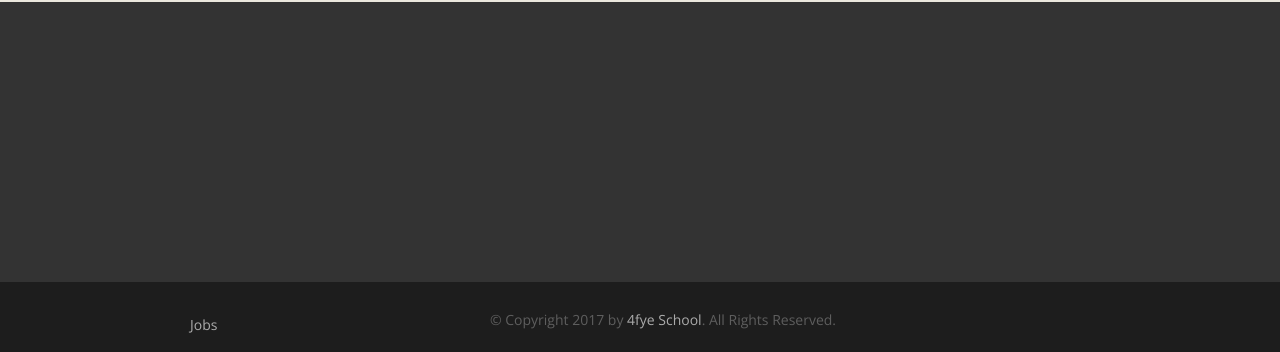
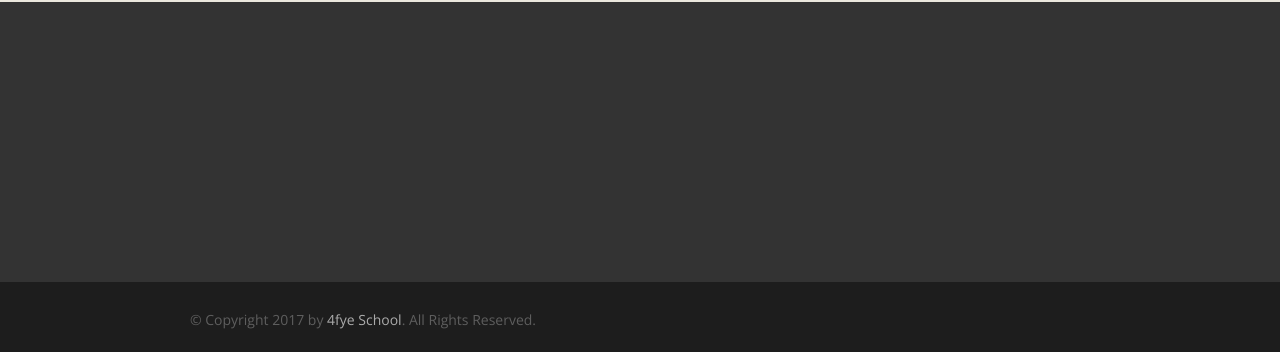
Before and after one commit to 4fyeNetwork/4fye_School, a PHP site: page / in a window 1280 px wide. Shown: the part 1987-2339 px from the top of the page. Run offline with PHP 8.4, Linux system fonts and the light colour scheme; some libraries are stand-ins or nearby versions; some web fonts are replaced.

Commit message:
Alten Teil entfernt

```diff
--- a/index.php
+++ b/index.php
@@ -176,9 +176,6 @@
         <section id="copyright">
             <h3 class="hidden">Copyright Notiz</h3>
             <div class="wrapper">
-                <div class="column midlist">
-                    <p> Jobs <P/>
-                </div>
                 &copy; Copyright 2017 by <a href="http://www.school.4fye.com">4fye School</a>. All Rights Reserved.
             </div>
         </section>
```
